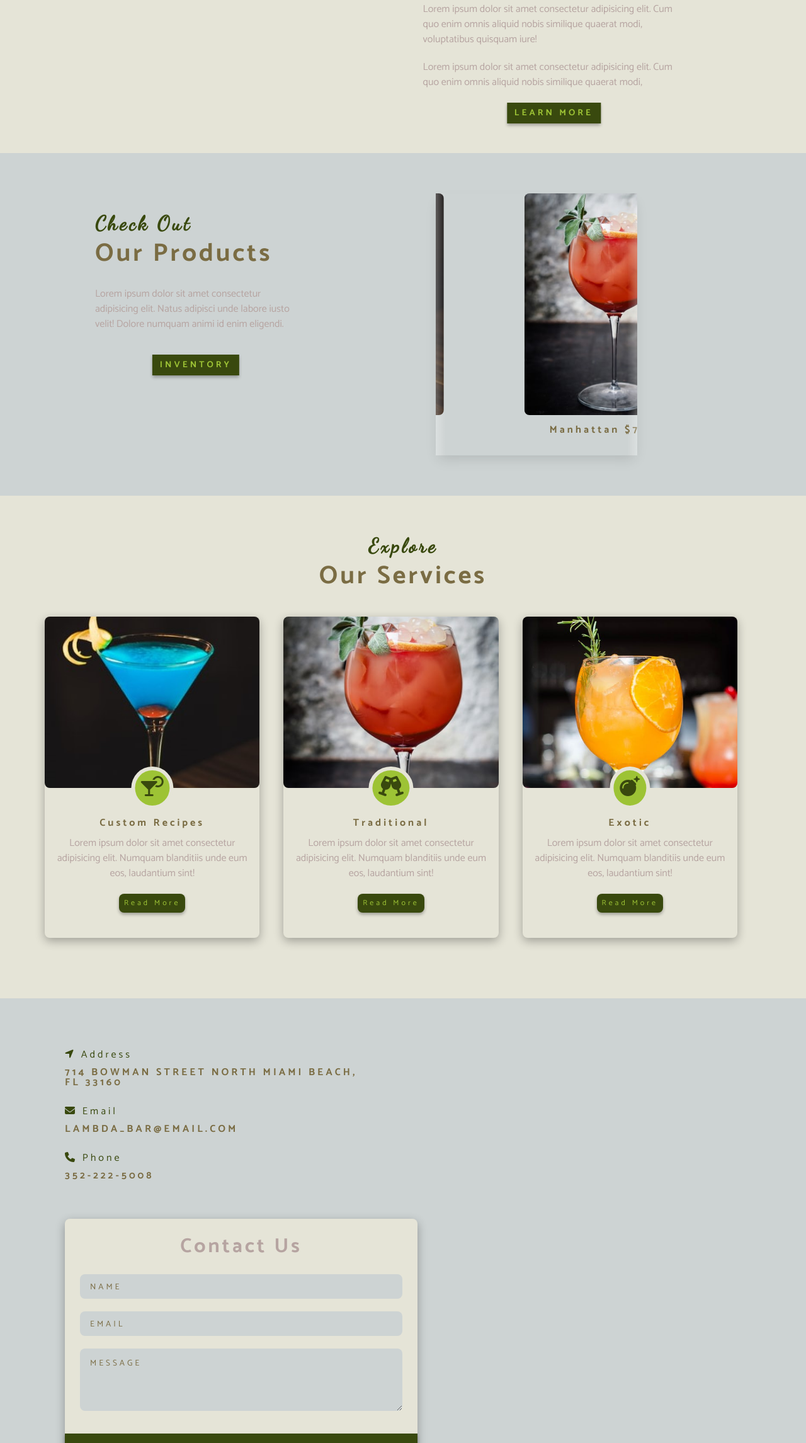
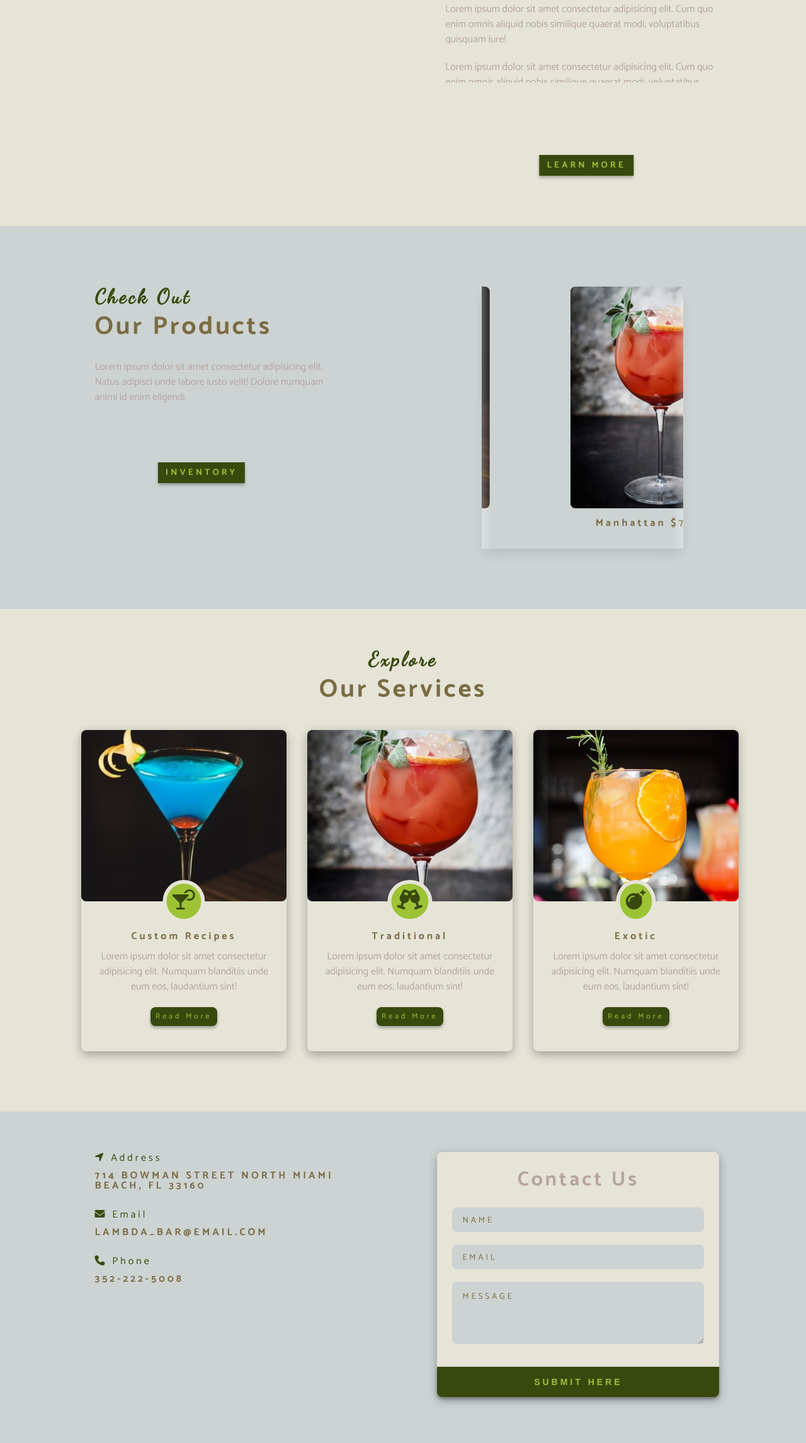
Before and after one commit to willyanbertolino/Lambda-Bar, a plain HTML site: page index.html in a window 1280 px wide. Shown: the part 1277-3568 px from the top of the page at 63% size. Drawn offline with Linux system fonts and the light colour scheme.

Commit message:
responsiveness

```diff
--- a/css/styles.css
+++ b/css/styles.css
@@ -77,32 +77,6 @@ p {
   margin-bottom: 1.25rem;
 }
 
-@media screen and (min-width: 800px) {
-  h1,
-  h2,
-  h3,
-  h4 {
-    line-height: 1;
-  }
-
-  h1 {
-    font-size: 4rem;
-  }
-  h2 {
-    font-size: 2.5rem;
-  }
-  h3 {
-    font-size: 2rem;
-  }
-  h4 {
-    font-size: 1rem;
-  }
-
-  body {
-    font-size: 1rem;
-  }
-}
-
 /* More global css */
 .btn {
   text-transform: uppercase;
@@ -126,10 +100,9 @@ p {
 
 .btn-section {
   position: absolute;
-  margin-top: 1rem;
   left: 50%;
-  top: calc(100% - 2rem);
   transform: translateX(-50%);
+  bottom: 1rem;
 }
 
 .clearfix::after,
@@ -149,18 +122,17 @@ p {
 }
 
 .section-center {
-  padding: 4rem 0;
+  padding: 4rem 2rem;
   width: 80vw;
   margin: 0 auto;
   max-width: 1170px;
 }
 
-@media screen and (min-width: 992px) {
-  .section-center {
-    width: 95vw;
-    padding: 4rem 1rem;
-  }
+.section-text {
+  color: var(--clr-secondary-martini);
+  max-width: 28rem;
 }
+
 /*
 ------------------
 Scrollbar
@@ -176,86 +148,6 @@ Scrollbar
 ::-webkit-scrollbar-thumb {
   background: var(--clr-secondary-spicy-pink);
   border-radius: 2px;
-}
-/*
-------------------
-Animation
-------------------
-*/
-
-@keyframes bounce {
-  0% {
-    transform: scale(1);
-  }
-  50% {
-    transform: scale(1.2);
-  }
-  100% {
-    transform: scale(1);
-  }
-}
-
-@keyframes slideFromRight {
-  0% {
-    transform: translateX(1000px);
-    opacity: 0;
-  }
-  50% {
-    transform: translateX(-200px);
-    opacity: 0.5;
-  }
-  75% {
-    transform: translateX(50px);
-    opacity: 0.75;
-  }
-  100% {
-    transform: translateX(0px);
-    opacity: 1;
-  }
-}
-
-@keyframes slideFromLeft {
-  0% {
-    transform: translateX(-1000px);
-    opacity: 0;
-  }
-  50% {
-    transform: translateX(200px);
-    opacity: 0.5;
-  }
-  75% {
-    transform: translateX(-50px);
-    opacity: 0.75;
-  }
-  100% {
-    transform: translateX(0px);
-    opacity: 1;
-  }
-}
-
-@keyframes show {
-  0% {
-    transform: scale(1.2);
-    opacity: 0;
-  }
-  50% {
-    transform: scale(1.7);
-    opacity: 0.5;
-  }
-  100% {
-    transform: scale(1);
-    opacity: 1;
-  }
-}
-
-@keyframes scroll {
-  0% {
-    transform: translateX(0);
-  }
-
-  100% {
-    transform: translateX(calc(-20rem * 5 + 4rem));
-  }
 }
 
 /*
@@ -330,12 +222,6 @@ Navbar
   border-left: 0.25rem solid var(--clr-primary-dark);
 }
 
-@media screen and (min-width: 768px) {
-  .navbar {
-    width: 30%;
-    max-width: 20rem;
-  }
-}
 /*
 ------------------
 Header
@@ -436,31 +322,17 @@ Skills
   transform: translateY(-5px) rotate(-15deg);
 }
 
-@media screen and (min-width: 576px) {
-  .skill {
-    float: left;
-    width: 50%;
-  }
-}
-
-@media screen and (min-width: 1200px) {
-  .skill {
-    width: 25%;
-  }
-}
-
 /*
 ------------------
 About
 ------------------
 */
-
 .about-img,
 .about-info {
-  margin-left: 6%;
+  margin: 0 auto;
   max-width: 28rem;
-  display: flex;
   padding: 2rem 0;
+  height: 55vh;
 }
 
 .about-info {
@@ -483,22 +355,8 @@ About
 }
 
 .text-container {
-  height: 9rem;
+  height: 8rem;
   overflow: auto;
-}
-
-.about-text {
-  max-width: 26rem;
-  color: var(--clr-secondary-martini);
-}
-
-@media screen and (min-width: 992px) {
-  .about-img,
-  .about-info {
-    float: left;
-    width: 50%;
-    padding-left: 1rem;
-  }
 }
 
 /*
@@ -511,16 +369,11 @@ Products
 }
 
 .products-info {
-  padding: 2rem;
   position: relative;
-  max-width: 24rem;
-  padding: 2rem;
-  margin-bottom: 3rem;
-}
-
-.product-text {
-  color: var(--clr-secondary-martini);
-  max-width: 26rem;
+  max-width: 28rem;
+  margin: 0 auto;
+  padding: 2rem 0;
+  height: 45vh;
 }
 
 .product {
@@ -545,7 +398,7 @@ Products
   background: var(--clr-iron);
   box-shadow: 0 10px 20px -5px rgba(0, 0, 0, 0.125);
   height: 26rem;
-  margin: auto;
+  margin: 2rem auto;
   overflow: hidden;
   position: relative;
   width: 20rem;
@@ -582,20 +435,25 @@ Products
   width: calc(20rem * 5);
 }
 
-@media screen and (min-width: 768px) {
-  .products-info,
-  .carousel-containder {
-    float: left;
-    width: 50%;
-    padding-left: 2rem;
-  }
+/* Product page only */
+.products-page-info {
+  max-width: 28rem;
+  margin: 0 auto;
+  padding: 2rem 0;
+  height: 45vh;
 }
 
-@media screen and (min-width: 1080px) {
-  .products-info,
-  .carousel-containder {
-    margin-left: 3rem;
-  }
+.product-page {
+  padding-bottom: 2rem;
+}
+
+.product-page h4 {
+  text-align: center;
+  padding-top: 1rem;
+}
+
+.product-page img {
+  margin: 0 auto;
 }
 
 /*
@@ -672,33 +530,17 @@ Services
   border: 0.375rem solid var(--clr-satin-linen);
 }
 
-@media screen and (min-width: 768px) {
-  .service-img {
-    width: 100%;
-  }
-  .service-card {
-    float: left;
-    width: 45%;
-    margin-right: 5%;
-  }
-}
-
-@media screen and (min-width: 992px) {
-  .service-card {
-    width: 30%;
-    margin-right: 3.333%;
-  }
-}
-
 /* ------------------
 Contact
 ------------------ */
 .contact {
   background: var(--clr-iron);
+  padding-bottom: 3rem;
 }
-.contact-info,
-.contact-form {
-  margin: 1rem 2rem;
+
+.contact-info {
+  margin: 0 auto;
+  max-width: 28rem;
 }
 
 .contact-item {
@@ -712,7 +554,6 @@ Contact
 
 .contact-text {
   text-transform: uppercase;
-  max-width: 30rem;
 }
 
 .contact-form {
@@ -721,7 +562,8 @@ Contact
   text-align: center;
   box-shadow: 0 5px 15px rgba(0, 0, 0, 0.3);
   transition: var(--transition);
-  max-width: 35rem;
+  max-width: 28rem;
+  margin: 0 auto;
 }
 
 .contact-form:hover {
@@ -764,14 +606,6 @@ Contact
   border-bottom-right-radius: var(--radius);
 }
 
-@media screen and (min-width: 992px) {
-  .contact-form,
-  .contact-info {
-    float: left;
-    width: 50%;
-  }
-}
-
 /* ------------------
 Footer
 ------------------ */
@@ -802,3 +636,223 @@ footer {
   font-weight: 700;
   color: var(--clr-main-text);
 }
+
+/*
+------------------
+Animation
+------------------
+*/
+@keyframes bounce {
+  0% {
+    transform: scale(1);
+  }
+  50% {
+    transform: scale(1.2);
+  }
+  100% {
+    transform: scale(1);
+  }
+}
+
+@keyframes slideFromRight {
+  0% {
+    transform: translateX(1000px);
+    opacity: 0;
+  }
+  50% {
+    transform: translateX(-200px);
+    opacity: 0.5;
+  }
+  75% {
+    transform: translateX(50px);
+    opacity: 0.75;
+  }
+  100% {
+    transform: translateX(0px);
+    opacity: 1;
+  }
+}
+
+@keyframes slideFromLeft {
+  0% {
+    transform: translateX(-1000px);
+    opacity: 0;
+  }
+  50% {
+    transform: translateX(200px);
+    opacity: 0.5;
+  }
+  75% {
+    transform: translateX(-50px);
+    opacity: 0.75;
+  }
+  100% {
+    transform: translateX(0px);
+    opacity: 1;
+  }
+}
+
+@keyframes show {
+  0% {
+    transform: scale(1.2);
+    opacity: 0;
+  }
+  50% {
+    transform: scale(1.7);
+    opacity: 0.5;
+  }
+  100% {
+    transform: scale(1);
+    opacity: 1;
+  }
+}
+
+@keyframes scroll {
+  0% {
+    transform: translateX(0);
+  }
+
+  100% {
+    transform: translateX(calc(-20rem * 5 + 4rem));
+  }
+}
+
+/* ------------------
+Responsiveness
+------------------ */
+@media screen and (min-width: 576px) {
+  .skill {
+    float: left;
+    width: 50%;
+  }
+}
+
+@media screen and (min-width: 768px) {
+  h1,
+  h2,
+  h3,
+  h4 {
+    line-height: 1;
+  }
+
+  h1 {
+    font-size: 4rem;
+  }
+  h2 {
+    font-size: 2.5rem;
+  }
+  h3 {
+    font-size: 2rem;
+  }
+  h4 {
+    font-size: 1rem;
+  }
+
+  body {
+    font-size: 1rem;
+  }
+
+  .navbar {
+    width: 30%;
+    max-width: 20rem;
+  }
+
+  .section-center {
+    width: 90vw;
+    position: relative;
+  }
+
+  .service-img {
+    width: 100%;
+  }
+  .service-card {
+    float: left;
+    width: 45%;
+    margin-left: 5%;
+  }
+
+  /* product page only */
+  .product-page {
+    float: left;
+    width: 50%;
+  }
+}
+
+@media screen and (min-width: 992px) {
+  .service-card {
+    width: 30%;
+    margin-left: 3%;
+  }
+
+  /* product page only */
+  .product-page {
+    width: 30%;
+    margin-left: 3%;
+  }
+}
+
+@media screen and (min-width: 1080px) {
+  .skill {
+    width: 25%;
+  }
+
+  .skill-text {
+    width: 90%;
+  }
+
+  .about-img,
+  .about-info {
+    float: left;
+  }
+
+  .about-img {
+    width: 50%;
+  }
+
+  .about-info {
+    margin-left: 5%;
+    width: 45%;
+  }
+
+  .products-info,
+  .carousel-container {
+    float: left;
+    width: 50%;
+  }
+  .carousel-container {
+    padding-left: 10%;
+  }
+
+  .contact-form,
+  .contact-info {
+    float: left;
+    width: 47.5%;
+  }
+
+  .contact-info {
+    margin-right: 5%;
+  }
+}
+
+@media screen and (min-width: 1150px) {
+  .about-img,
+  .about-info {
+    left: 10%;
+  }
+
+  .products-info {
+    padding-left: 5%;
+  }
+  .carousel-container {
+    padding-left: 20%;
+  }
+
+  .contact-info {
+    width: 40%;
+    padding-left: 5%;
+  }
+  .contact-form {
+    margin-left: 10%;
+    width: 45%;
+  }
+}
--- a/index.html
+++ b/index.html
@@ -6,7 +6,7 @@
     <!-- custom css -->
     <link rel="stylesheet" href="./css/styles.css" />
 
-    <title>Lambda Bar || About</title>
+    <title>Lambda Bar || Home</title>
   </head>
   <body>
     <!-- navbar -->
@@ -119,17 +119,17 @@
           </div>
           <!-- end of section title -->
           <div class="text-container">
-            <p class="about-text">
+            <p class="section-text">
               Lorem ipsum dolor sit amet consectetur adipisicing elit. Cum quo
               enim omnis aliquid nobis similique quaerat modi, voluptatibus
               quisquam iure!
             </p>
-            <p class="about-text">
+            <p class="section-text">
               Lorem ipsum dolor sit amet consectetur adipisicing elit. Cum quo
               enim omnis aliquid nobis similique quaerat modi, voluptatibus
               quisquam iure!
             </p>
-            <p class="about-text">
+            <p class="section-text">
               Lorem ipsum dolor sit amet consectetur adipisicing elit. Cum quo
               enim omnis aliquid nobis similique quaerat modi, voluptatibus
               quisquam iure!
@@ -152,14 +152,16 @@
             <h2>our products</h2>
           </div>
           <!-- end section-title -->
-          <p class="product-text">
+
+          <p class="section-text">
             Lorem ipsum dolor sit amet consectetur adipisicing elit. Natus
             adipisci unde labore iusto velit! Dolore numquam animi id enim
             eligendi.
           </p>
+
           <a href="products.html" class="btn btn-section">inventory</a>
         </article>
-        <article class="carousel-containder">
+        <article class="carousel-container">
           <!-- products-inventory carousel -->
           <div class="slider">
             <article class="products-inventory slide-track clearfix">
```
Also changed, not shown: about.html (+1 -1 lines), products.html (+9 -23 lines).
